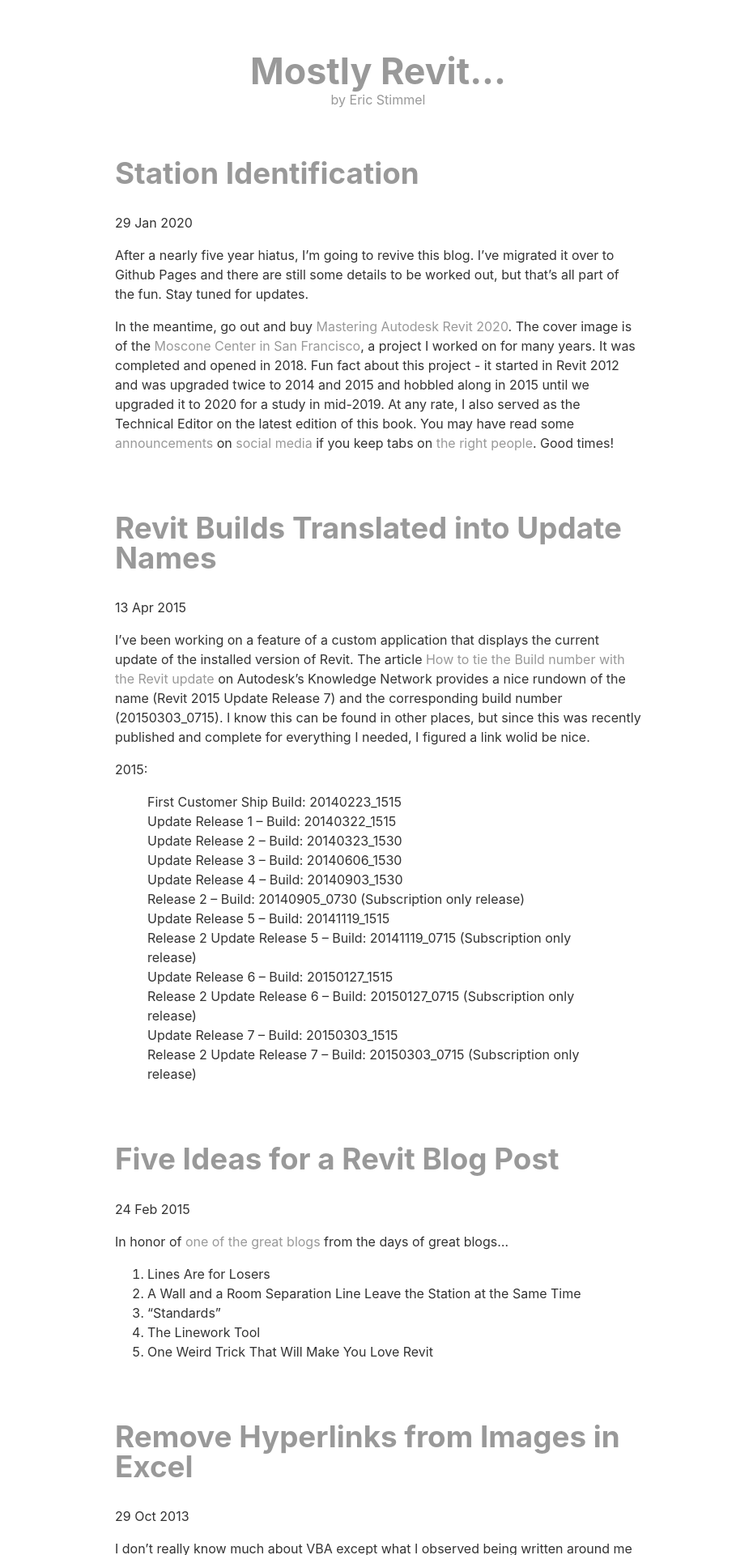
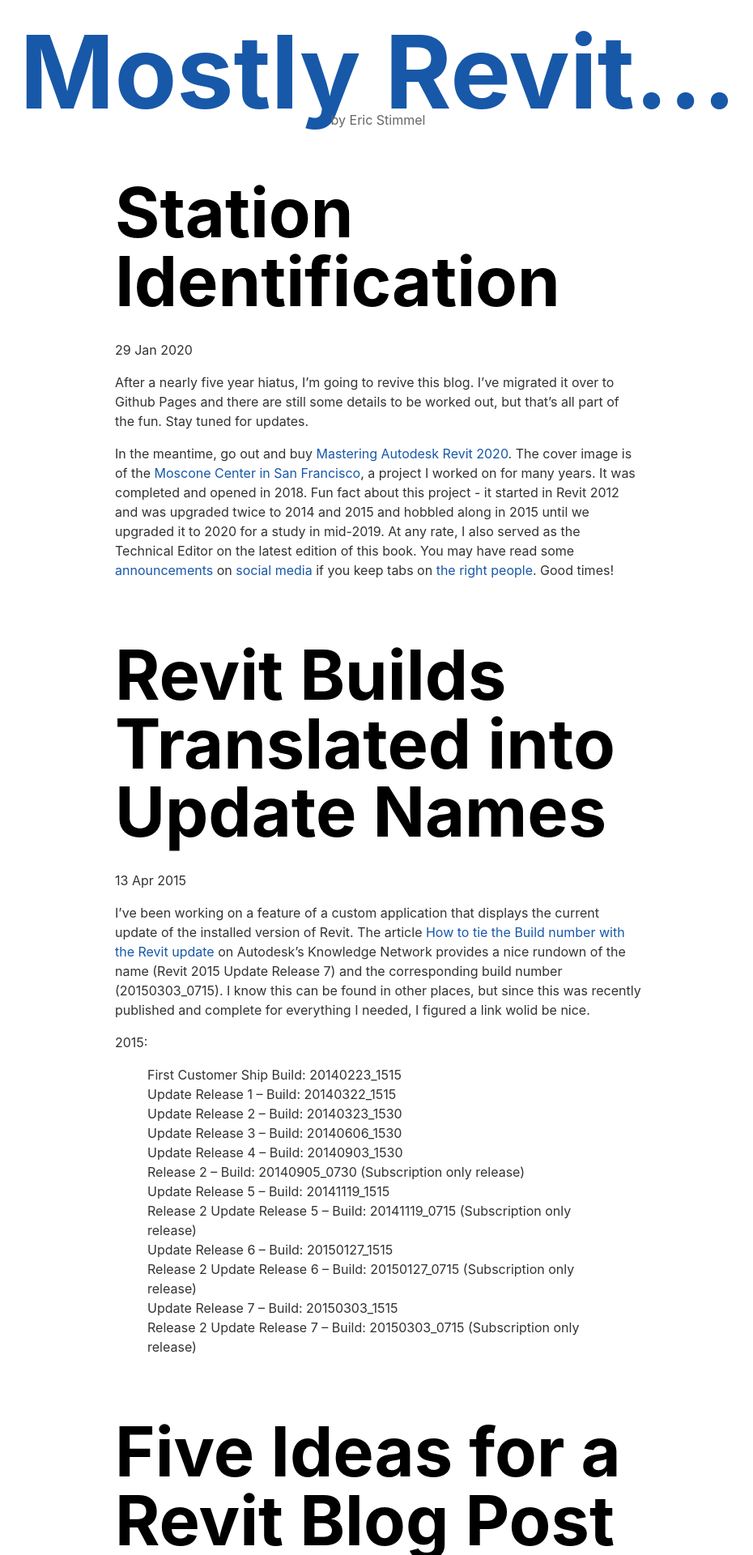
Before and after one commit to estimmel/mostly-revit-blog, a Jekyll site: the page built from index.html, in a window 1280 px wide. Shown: the top 1920 px of the page at 81% size, without its empty margins (173-1103 px from the left). Built offline with Jekyll 4.4.1, drawn with Linux system fonts in a browser that asks for light colours; the list of posts is cut into pages by our own code.

Commit message:
adding some color to the links

```diff
--- a/css/main.css
+++ b/css/main.css
@@ -9,19 +9,27 @@
 }
 a {
     text-decoration: none;
-    color: #999;
+}
+a:link {
+	color: #1858A8;
 }
 a:hover {
     text-decoration: underline;
 }
+a:visited {
+	color: #4D4D4D;
+}
 h1 {
     font-size: 2.8em;
-    color: black;
+    color: #1858A8;
 }
-h2 {
+h2, h2 a:link {
     font-size: 2.3em;
     line-height: 1em;
     color: black;
+}
+h2 a:hover {
+	color: #1858A8;
 }
 header {
 	line-height: 2em;
@@ -29,15 +37,15 @@
 	padding-bottom: 16px;
 	text-align: center;
 }
-#maintitlelink {
+#maintitlelink, #maintitlelink a:link {
 	font-size: 2.8em;
 	display: block;
 	font-weight: bold;
 	margin-bottom: 0.3em;
-	color: black;
+	color: #1858A8;
 }
 #byline {
-	color: #999;
+	color: #666666;
 	line-height: 18px;
 	position: relative;
 	top: -10px;
```
